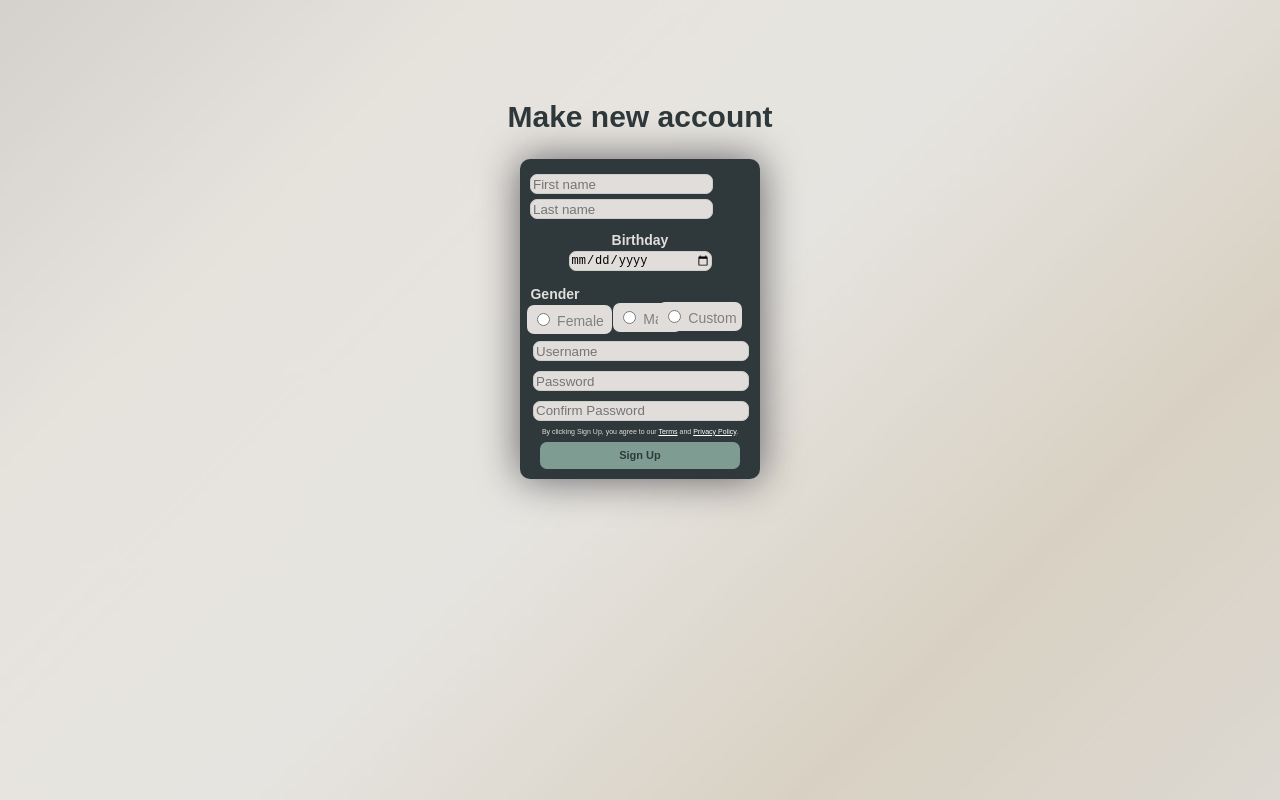
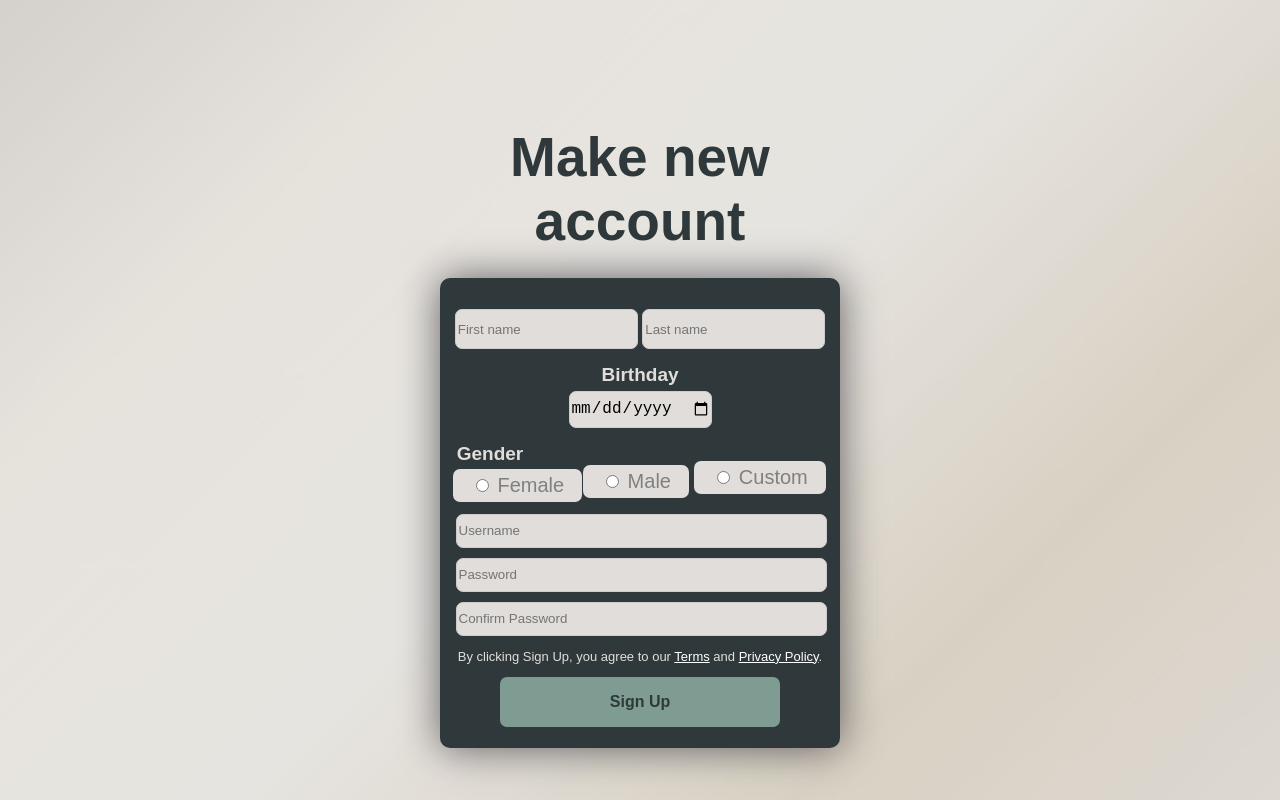
Before and after one commit to WesleyJoshuaPerez/EBRG-PROJECT, a PHP site: page /sign_up.html in a window 1280 px wide. Run offline with PHP 8.4, Linux system fonts and the light colour scheme; some web fonts are replaced.

Commit message:
Update sign_up.css

```diff
--- a/sign_up.css
+++ b/sign_up.css
@@ -12,7 +12,7 @@ html, body {
 
 
 body {
-    background-image: url(bg_img.jpg);
+    background-image: url(bg_img/bg_img.jpg);
     background-repeat: no-repeat;
     background-size: cover;
     background-position: center;
@@ -21,7 +21,7 @@ body {
 }
 /*deskstop and laptop*/
 /*1370px original i tried to adjust the  width to see changes*/
-@media only screen and (min-width: 1780px){
+@media only screen and (min-width: 1025px){
 
     .title {
         max-width: 480px; /* Constrains the content within the div */
@@ -179,7 +179,7 @@ body {
         cursor: pointer;
     }
 }
-@media only screen and (max-width: 1779px) {
+@media only screen and (max-width: 1024px) {
     .title {
         max-width: 480px; /* Constrains the content within the div */
         display: flex;
```
